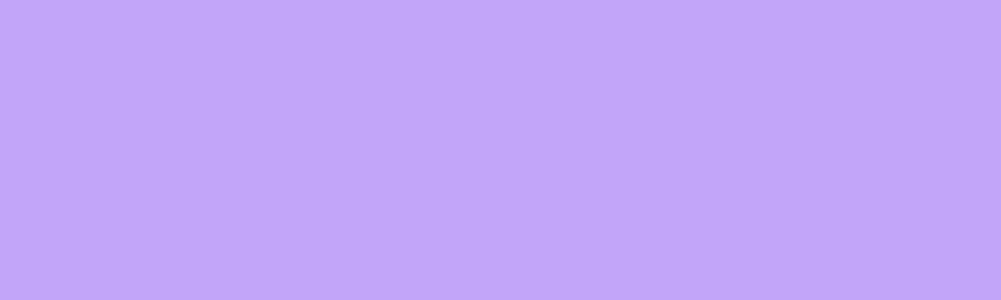
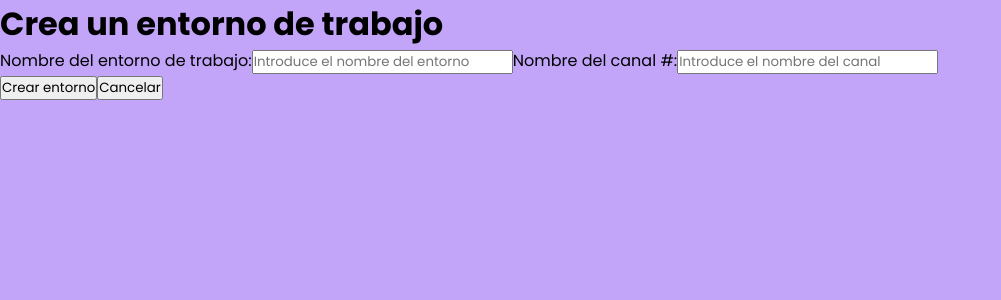
Before and after one commit to Charlybio87/proyecto-final-frontend, a React (Vite) app: page /workspace/new in a window 1280 px wide. Shown: the top 300 px of the page, without its empty margins (0-1001 px from the left). Built offline with nearby package versions, Linux system fonts and the light colour scheme.

Commit message:
new workspace page

```diff
--- /dev/null
+++ b/src/Components/HeaderAndLogo/HeaderAndLogo.jsx
@@ -0,0 +1,17 @@
+import React from 'react'
+
+const HeaderAndLogo = () => {
+    return (
+        <div>
+            <div className='slack-logo'>
+                <img src="./assets/images/slack-logo.png" alt="" />
+            </div>
+            <div className='header'>
+                <img src="./assets/images/waving-hand.png" alt="mano saludando" />
+                <h1>¡Hola de nuevo!</h1>
+            </div>
+        </div>
+    )
+}
+
+export default HeaderAndLogo
--- /dev/null
+++ b/src/Components/WorkspaceForm/WorkspaceForm.jsx
@@ -0,0 +1,40 @@
+import React, { useState } from 'react'
+
+const WorkspaceForm = ({ onCreate, onCancel }) => {
+    const [nombreEntorno, setNombreEntorno] = useState('')
+    const [nombreCanal, setNombreCanal] = useState('')
+
+    const handleSubmit = (event) => {
+        event.preventDefault()
+        const nuevoEntorno = { nombreEntorno, nombreCanal }
+        ondeviceorientationabsolute(nuevoEntorno)
+    }
+    return (
+        <form className='form-nuevo-entorno' onSubmit={handleSubmit}>
+            <label htmlFor="nombre-entorno">Nombre del entorno de trabajo:</label>
+            <input
+                type="text"
+                id='nombre-entorno'
+                value={nombreEntorno}
+                onChange={(e) => setNombreEntorno(e.target.value)}
+                placeholder='Introduce el nombre del entorno'
+                required
+            />
+            <label htmlFor="nombre-canal">Nombre del canal #:</label>
+            <input
+                type="text"
+                id='nombre-canal'
+                value={nombreCanal}
+                onChange={(e) => setNombreCanal(e.target.value)}
+                placeholder='Introduce el nombre del canal'
+                required
+            />
+            <div className='botones'>
+                <button type='submit'>Crear entorno</button>
+                <button type='button' onClick={onCancel}>Cancelar</button>
+            </div>
+        </form>
+    )
+}
+
+export default WorkspaceForm
--- /dev/null
+++ b/src/Components/WorkspaceItem/WorkspaceItem.jsx
@@ -0,0 +1,29 @@
+import React from 'react'
+
+
+const WorkspaceItem = ({ entorno }) => {
+    return (
+                    <div className='entorno-item'>
+                        <div className='imagen-entorno'>
+                            <img src={entorno.fotoEntorno} alt={entorno.nombreEntorno} />
+                        </div>
+                        <div className='detalle-entorno'>
+                            <span className='nombre-entorno'>{entorno.nombreEntorno}</span>
+                            <div className='detalle-miembros'>
+                                <div className='imagenes-miembros'>
+                                    {entorno.miembros.slice(0, 4).map(miembro => (
+                                        // width momentaneo dsp pasarlo a css
+                                        <img width='100px' key={miembro.id} src={miembro.fotoPerfil} alt={miembro.nombreMiembro} />
+                                    ))}
+                                </div>
+                                <span className='cantidad-miembros'>
+                                    {entorno.miembros.length} miembros
+                                </span>
+                            </div>
+                        </div>
+                    </div>
+
+    )
+}
+
+export default WorkspaceItem
--- /dev/null
+++ b/src/Components/WorkspacesContainer/WorkspacesContainer.jsx
@@ -0,0 +1,27 @@
+import React from 'react'
+import WorkspaceItem from '../WorkspaceItem/WorkspaceItem'
+import { Link } from 'react-router-dom'
+
+const WorkspacesContainer = ({ entornos }) => {
+    return (
+        <div className='workspaces-container'>
+            <div className='workspaces-header'>
+                <h2>Espacios de trabajo para juan123@gmail.com</h2>
+                <div className='lista-entornos'>
+                    {entornos.map((entorno) => (
+                        <WorkspaceItem key={entorno.id} entorno={entorno} />
+                    ))}
+                </div>
+                <button>INICIAR SLACK</button>
+            </div>
+            <div className='crear-workspace-container'>
+                <p>¿Quieres usar Slack con otro equipo?</p>
+                <Link to='/workspace/new'>
+                <button className='btn-crear-nuevo'>CREAR UN NUEVO ESPACIO DE TRABAJO</button>
+                </Link>
+            </div>
+        </div>
+    )
+}
+
+export default WorkspacesContainer
--- a/src/Context/GlobalContext.jsx
+++ b/src/Context/GlobalContext.jsx
@@ -1,11 +1,31 @@
-import { createContext, useContext } from "react";
+import { createContext, useContext, useEffect, useState } from "react";
+import { obtenerEntornosTrabajo } from '../helpers/storageHelpers'
 
-const GlobalContext = createContext()
+export const GlobalContext = createContext()
 
 export const GlobalContextProvider = ({children}) => {
+    const [entornos, setEntornos] = useState([])
+
+        useEffect(() => {
+            const datosEntornos = obtenerEntornosTrabajo()
+            setEntornos(datosEntornos)
+        }, [])
+
+        const handleCreate = (nuevoEntorno) => {
+            // Aca me falta logica para agregar el nuevo entorno a la lista de entornos
+            setEntornos(prevEntornos => [...prevEntornos, nuevoEntorno])
+        }
+
+        const handleCancel = () => {
+
+            // Aca me falta la logica para manejar la cancelacion
+        }
+
     return (
         <GlobalContext.Provider value={{
-
+            entornos,
+            handleCreate,
+            handleCancel
         }}>
             {children}
         </GlobalContext.Provider>
--- a/src/Pages/Home/Home.jsx
+++ b/src/Pages/Home/Home.jsx
@@ -1,51 +1,17 @@
-import React from 'react'
-import { obtenerEntornosTrabajo } from '../../helpers/storageHelpers'
+import React, { useContext } from 'react'
+import { GlobalContext } from '../../Context/GlobalContext'
+import HeaderAndLogo from '../../Components/HeaderAndLogo/HeaderAndLogo'
+import WorkspacesContainer from '../../Components/WorkspacesContainer/WorkspacesContainer'
+
+
 
 const Home = () => {
-    const entornos = obtenerEntornosTrabajo()
+    const { entornos } = useContext(GlobalContext)
 
     return (
         <div className='app-container'>
-            <div className='slack-logo'>
-                <img src="./assets/images/slack-logo.png" alt="" />
-            </div>
-            <div className='header'>
-                <img src="./assets/images/waving-hand.png" alt="mano saludando" />
-                <h1>¡Hola de nuevo!</h1>
-            </div>
-            <div className='workspaces-container'>
-                <h2>Espacios de trabajo para juan123@gmail.com</h2>
-                <div className='lista-entornos'>
-                    {entornos.map((entorno) => {
-                        return (
-                            <div key={entorno.id} className='entorno-item'>
-                                <div className='imagen-entorno'>
-                                    <img src={entorno.fotoEntorno} alt={entorno.nombreEntorno} />
-                                </div>
-                                <div className='detalle-entorno'>
-                                    <span className='nombre-entorno'>{entorno.nombreEntorno}</span>
-                                    <div className='detalle-miembros'>
-                                        <div className='imagenes-miembros'>
-                                            {entorno.miembros.slice(0,4).map(miembro => (
-                                                // width momentaneo dsp pasarlo a css
-                                                <img width='100px' key={miembro.id} src={miembro.fotoPerfil} alt={miembro.nombreMiembro} />
-                                            ))}
-                                        </div>
-                                        <span className='cantidad-miembros'>
-                                            {entorno.miembros.length} miembros
-                                        </span>
-                                    </div>
-                                </div>
-                            </div>
-                        )
-                    })}
-                </div>
-                <button>INICIAR SLACK</button>
-            </div>
-            <div className='crear-workspace-container'>
-                <p>¿Quieres usar Slack con otro equipo?</p>
-                <button>CREAR UN NUEVO ESPACIO DE TRABAJO</button>
-            </div>
+            <HeaderAndLogo/>
+            <WorkspacesContainer entornos={entornos}/>
         </div>
     )
 }
--- a/src/Pages/NewWorkspace/NewWorkspace.jsx
+++ b/src/Pages/NewWorkspace/NewWorkspace.jsx
@@ -1,9 +1,13 @@
-import React from 'react'
+import React, { useContext } from 'react'
+import WorkspaceForm from '../../Components/WorkspaceForm/WorkspaceForm'
+import { GlobalContext } from '../../Context/GlobalContext'
 
 const NewWorkspace = () => {
+    const { handleCreate, handleCancel } = useContext(GlobalContext)
     return (
-        <div>
-
+        <div className='nuevo-entorno-container'>
+            <h1>Crea un entorno de trabajo</h1>
+                <WorkspaceForm onCreate={handleCreate} onCancel={handleCancel} />
         </div>
     )
 }
```
Also changed, not shown: src/Components/HeaderAndLogo/HeaderAndLogo.css (added), src/Components/WorkspaceForm/WorkspaceForm.css (added), src/Components/WorkspaceItem/WorkspaceItem.css (added).
